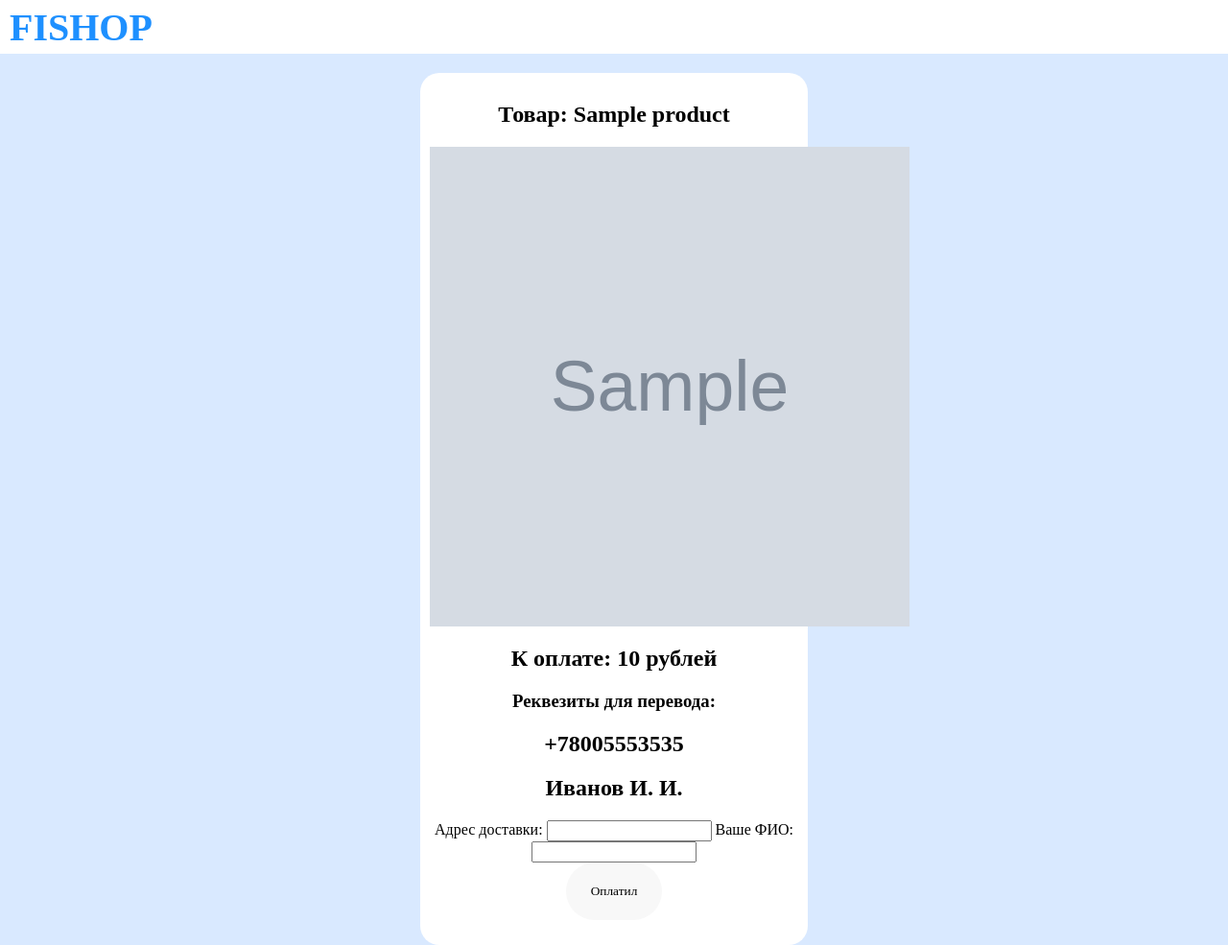
After one commit to Krecsa/firstinternetshop, a Django app: template fishop/ishop/templates/payment.html in a window 1280 px wide. The commit adds this page. Shown: the whole page at 96% size. Run offline with Django 5.2, Linux system fonts and the light colour scheme; the template is opened without the code that fills it: values that come from a table or form of the project are taken from there, others are empty; tables that the repository leaves empty hold one stand-in row (values such as "Sample post"); grey boxes marked "Sample" are stand-in pictures; parts of the project's set-up code (start-up, migrations or seed data) failed here and were passed over.

Commit message:
Не работает оплата

```diff
--- a/fishop/ishop/static/style.css
+++ b/fishop/ishop/static/style.css
@@ -189,3 +189,17 @@
         margin-left: auto !important;
         padding: 10px !important;
     }
+
+    .paymentCard {
+    margin-top: 20px;
+
+    margin-left: auto;
+    margin-right: auto;
+    width: 30%;
+    text-align: center;
+
+    border-radius: 20px;
+    background: white;
+
+    padding: 10px;
+    }
--- /dev/null
+++ b/fishop/ishop/templates/payment.html
@@ -0,0 +1,36 @@
+{% load static %}
+<link rel="stylesheet" href="{% static 'style.css' %}">
+
+<div class="navigation">
+
+<h1>FISHOP</h1>
+
+
+</div>
+
+<div class="paymentCard">
+    <h2>Товар: {{ product.name }}</h2>
+    <img class="productImage" src="{{ product.image_url }}">
+    <h2>К оплате: {{ product.price }} рублей</h2>
+    <div class="vspace"></div>
+    <h3>Реквезиты для перевода:</h3>
+    <h2>+78005553535</h2>
+    <h2>Иванов И. И.</h2>
+    <div class="vspace"></div>
+    <form class="paymentForm" method="post">
+        {% csrf_token %}
+        <label>Адрес доставки:</label>
+        <input name="address" required>
+        <label>Ваше ФИО:</label>
+        <input name="name" required>
+        <div class="vspace"></div>
+        <div class="vspace"></div>
+        <button class="paymentButton">Оплатил</button>
+    </form>
+</div>
+
+<script>
+function copyPhone() {
+    navigator.clipboard.writeText('+78005553535');
+}
+</script>
--- a/fishop/ishop/urls.py
+++ b/fishop/ishop/urls.py
@@ -4,5 +4,8 @@ from . import views
 
 urlpatterns = [
     path("", views.home, name="home"),
-    path("product/<int:id>", views.view_product, name="view_product")
+    path("product/<int:id>", views.view_product, name="view_product"),
+    path("payment/<int:id>", views.payment, name='payment'),
+    path("success", views.success, name='success')
+
 ]
```
Also changed, not shown: fishop/ishop/views.py (+10 -1 lines).
